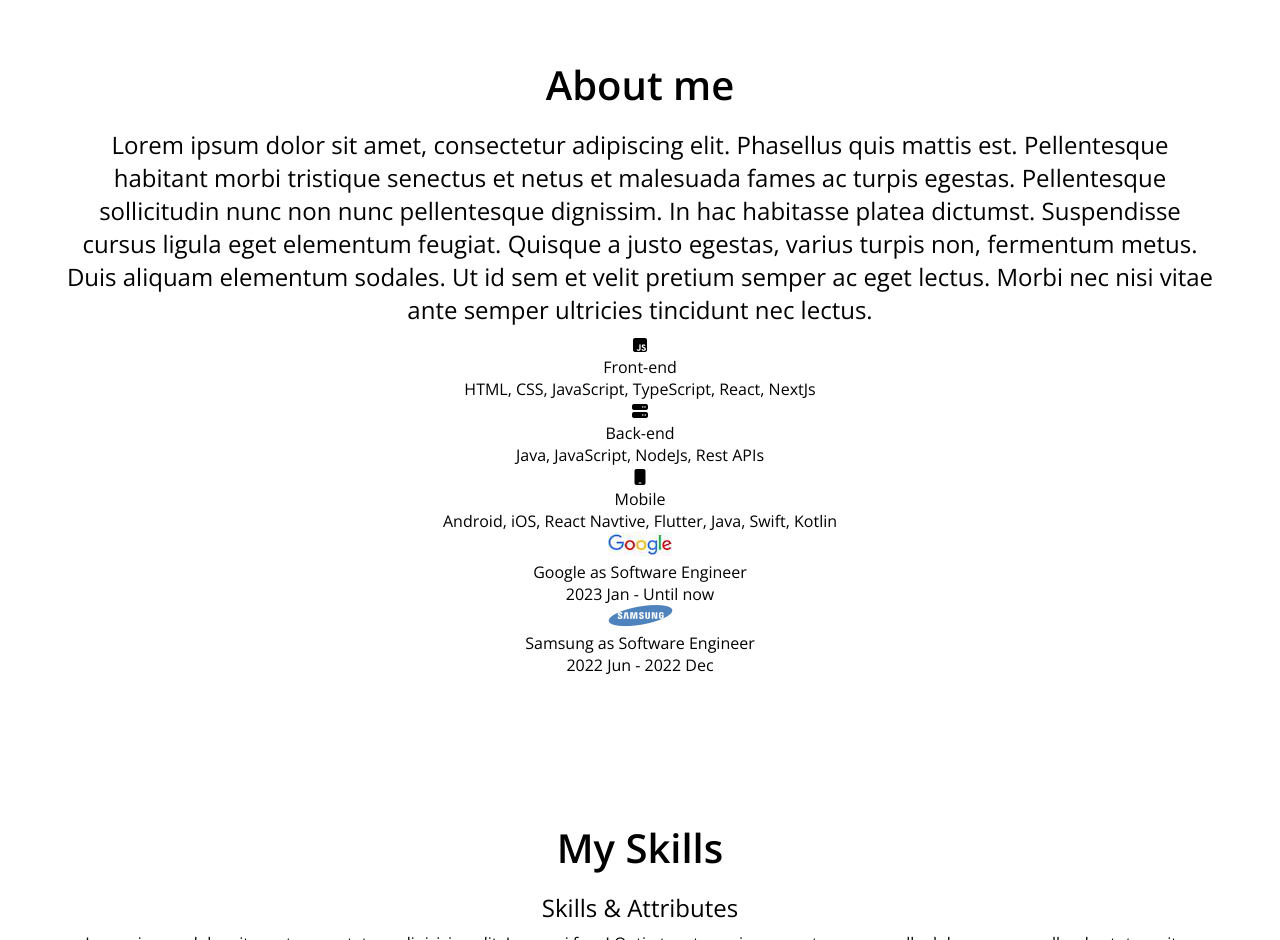
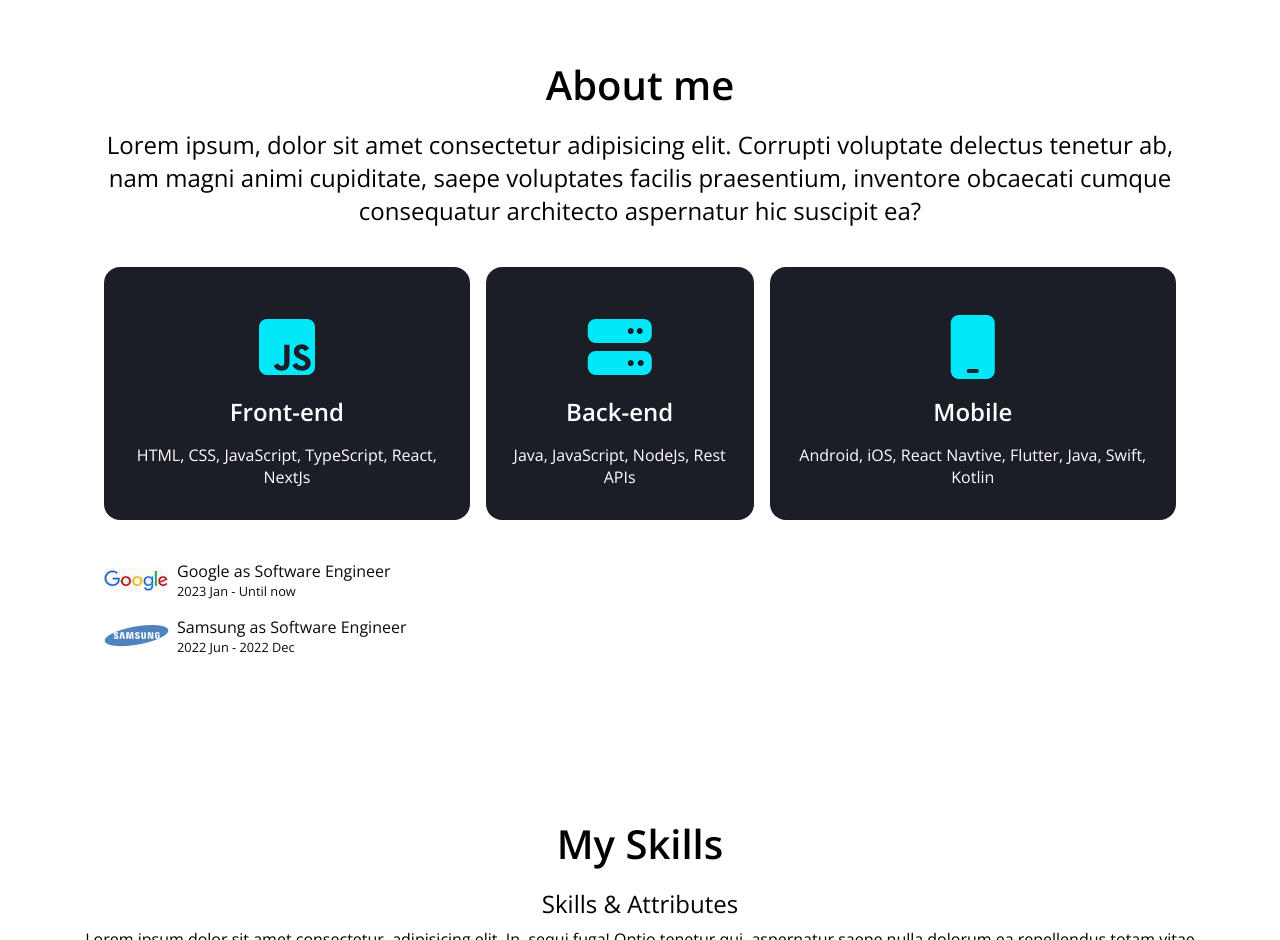
Before and after one commit to wBeeDev/portfolio, a plain HTML site: page index.html in a window 1280 px wide. Shown: the part 740-1680 px from the top of the page. Drawn offline with nearby package versions, Linux system fonts and the light colour scheme.

Commit message:
CSS: About

```diff
--- a/css/style.css
+++ b/css/style.css
@@ -13,6 +13,9 @@
   --color-blue: #03e8f9;
   --color-orange: #fd6413;
   --color-gray: #1b1e26;
+
+  /* Size */
+  --size-max-width: 1200px;
 }
 
 * {
@@ -107,6 +110,11 @@ button:focus {
   border-bottom: 2px solid var(--color-accent);
 }
 
+.max-container {
+  max-width: var(--size-max-width);
+  margin: auto;
+}
+
 /* Home */
 #home {
   background-color: var(--color-primary);
@@ -144,9 +152,63 @@ button:focus {
   padding: 0.5rem 1rem;
   margin: 2rem;
   font-weight: bold;
+  border-radius: 4px;
 }
 
 .home__contact:hover {
   transform: scale(1.2);
-  transition: all 300ms;
+  transition: all 300ms ease;
 }
+
+/* About */
+.majors {
+  display: flex;
+  justify-content: space-between;
+  gap: 1rem;
+  margin: 2.5rem 0;
+}
+
+.major {
+  background-color: var(--color-primary-variant);
+  padding: 2rem 1rem;
+  color: var(--color-text);
+  border-radius: 1rem;
+  cursor: default;
+}
+
+.major__icon {
+  font-size: 4rem;
+  margin: 1rem 0;
+  color: var(--color-accent);
+  transition: all 300ms ease;
+}
+
+.major__title {
+  font-size: 1.5rem;
+  font-weight: bold;
+  margin-bottom: 1rem;
+}
+
+.major:hover .major__icon {
+  transform: rotate(-15deg) scale(1.2);
+}
+
+.jobs {
+  text-align: start;
+}
+
+.job {
+  display: flex;
+  align-items: center;
+  gap: 8px;
+  margin-bottom: 1rem;
+}
+
+.job__name {
+  color: var(--color-primary);
+}
+
+.job__period {
+  color: var(--color-primary);
+  font-size: 0.8rem;
+}
--- a/index.html
+++ b/index.html
@@ -56,45 +56,41 @@
             <a class="home__contact" href="#contact">Contact Me</a>
         </section>
         <!-- About -->
-        <section id="about" class="section">
+        <section id="about" class="section max-container">
             <h2 class="title">About me</h2>
-            <p class="description">Lorem ipsum dolor sit amet, consectetur adipiscing elit. Phasellus quis mattis est.
-                Pellentesque habitant
-                morbi tristique senectus et netus et malesuada fames ac turpis egestas. Pellentesque sollicitudin nunc
-                non nunc pellentesque dignissim. In hac habitasse platea dictumst. Suspendisse cursus ligula eget
-                elementum feugiat. Quisque a justo egestas, varius turpis non, fermentum metus. Duis aliquam elementum
-                sodales. Ut id sem et velit pretium semper ac eget lectus. Morbi nec nisi vitae ante semper ultricies
-                tincidunt nec lectus.</p>
-            <ul>
-                <li>
-                    <i class="fa-brands fa-square-js"></i>
-                    <p>Front-end</p>
+            <p class="description">Lorem ipsum, dolor sit amet consectetur adipisicing elit. Corrupti voluptate delectus
+                tenetur ab, nam magni animi cupiditate, saepe voluptates facilis praesentium, inventore obcaecati cumque
+                consequatur architecto aspernatur hic suscipit ea?</p>
+            <ul class="majors">
+                <li class="major">
+                    <i class="fa-brands fa-square-js major__icon"></i>
+                    <p class="major__title">Front-end</p>
                     <p>HTML, CSS, JavaScript, TypeScript, React, NextJs</p>
                 </li>
-                <li>
-                    <i class="fa-solid fa-server"></i>
-                    <p>Back-end</p>
+                <li class="major">
+                    <i class="fa-solid fa-server major__icon"></i>
+                    <p class="major__title">Back-end</p>
                     <p>Java, JavaScript, NodeJs, Rest APIs</p>
                 </li>
-                <li>
-                    <i class="fa-solid fa-mobile"></i>
-                    <p>Mobile</p>
+                <li class="major">
+                    <i class="fa-solid fa-mobile major__icon"></i>
+                    <p class="major__title">Mobile</p>
                     <p>Android, iOS, React Navtive, Flutter, Java, Swift, Kotlin</p>
                 </li>
             </ul>
-            <ul>
-                <li>
+            <ul class="jobs">
+                <li class="job">
                     <img src="images/jobs/google.png" alt="google logo">
                     <div>
-                        <p>Google as Software Engineer</p>
-                        <p>2023 Jan - Until now</p>
+                        <p class="job__name">Google as Software Engineer</p>
+                        <p class="job__period">2023 Jan - Until now</p>
                     </div>
                 </li>
-                <li>
+                <li class="job">
                     <img src="images/jobs/samsung.png" alt="samsung logo">
                     <div>
-                        <p>Samsung as Software Engineer</p>
-                        <p>2022 Jun - 2022 Dec</p>
+                        <p class="job__name">Samsung as Software Engineer</p>
+                        <p class="job__period">2022 Jun - 2022 Dec</p>
                     </div>
                 </li>
             </ul>
```
